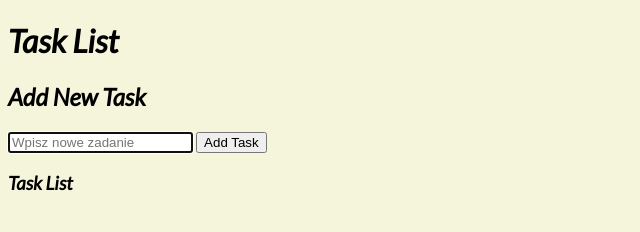
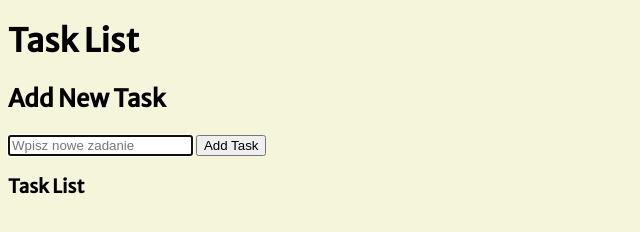
Before and after one commit to Przemek8686/Task-List, a plain HTML site: page index.html in a window 1280 px wide. Shown: the whole page, without its empty margins (0-640 px from the left). Drawn offline with Linux system fonts and the light colour scheme.

```diff
--- a/style.css
+++ b/style.css
@@ -6,7 +6,8 @@ html {
     box-sizing: inherit;
 }
 .body {
-    font-family: 'Lato', sans-serif,'Merriweather Sans', sans-serif;
+    font-family: 'Lato', sans-serif;
+    font-family: 'Merriweather Sans', sans-serif;
     background-color:beige;
     word-break: break-word;
 }
```
